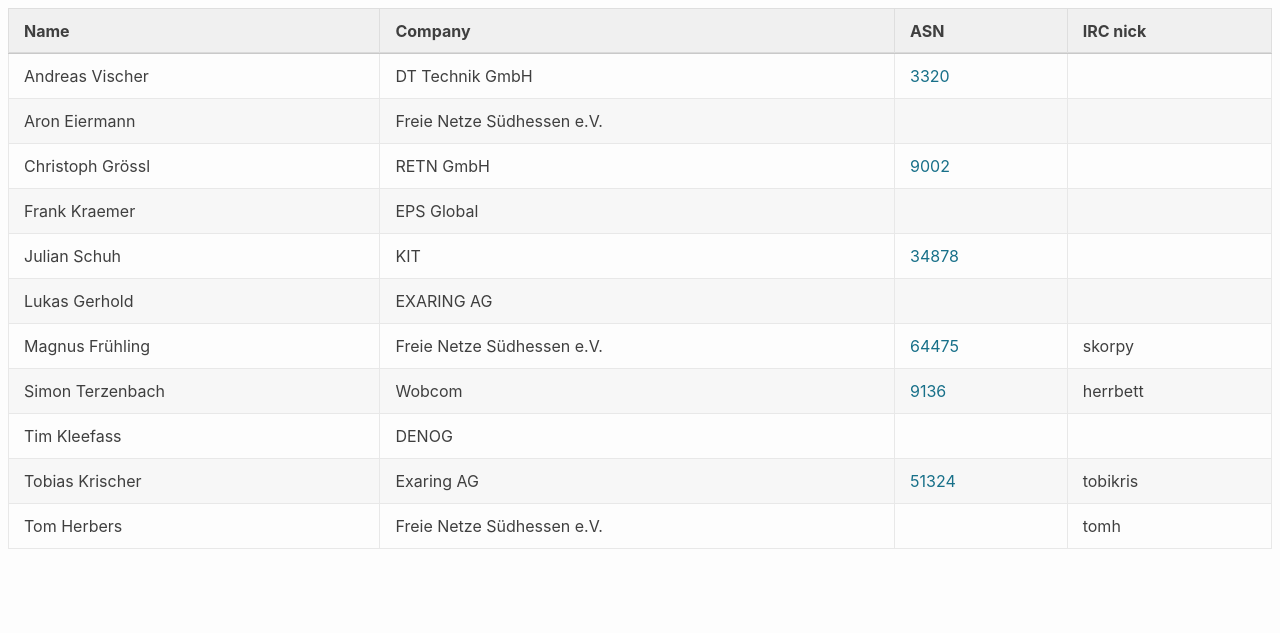
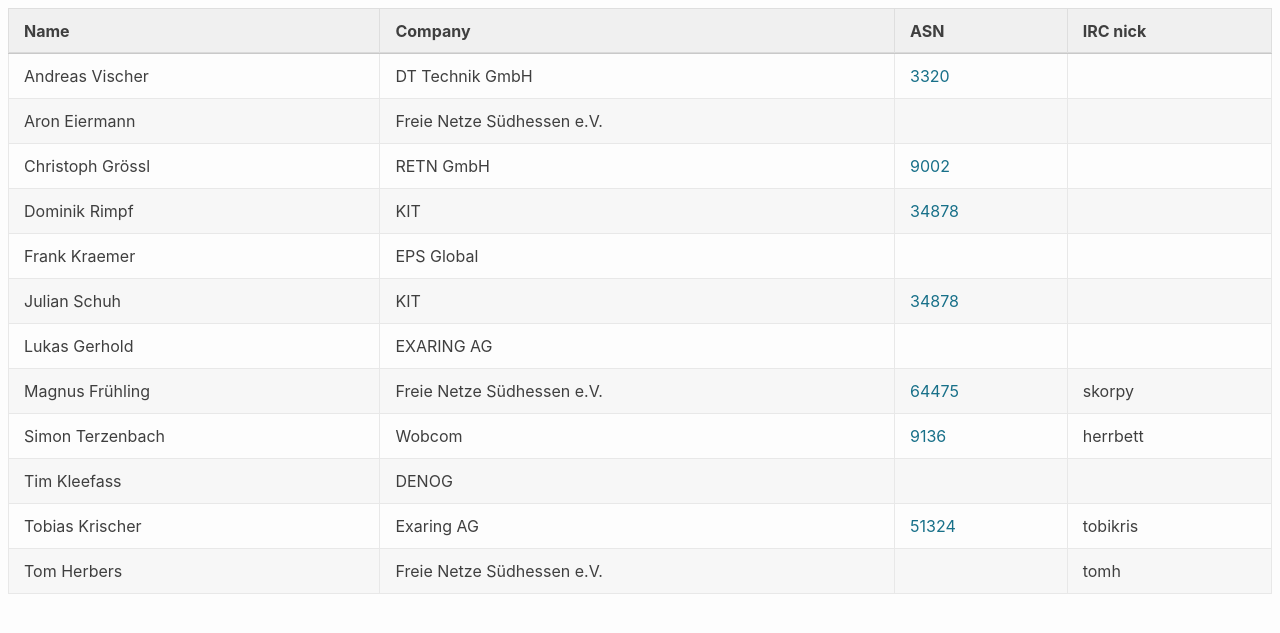
Before and after one commit to denog/pretix-attendeelist, a Jekyll site: the page built from meetup2023_04/index.markdown, in a window 1280 px wide. Shown: the top 633 px of the page. Built offline with Jekyll 4.4.1, drawn with Linux system fonts in a browser that asks for light colours.

Commit message:
Latest data: Wed May 10 01:49:12 UTC 2023

```diff
--- a/_data/attendees_denog_meetup_2023_04.json
+++ b/_data/attendees_denog_meetup_2023_04.json
@@ -16,6 +16,12 @@
     "company": "RETN GmbH",
     "irc": null,
     "asn": "9002"
+  },
+  {
+    "name": "Dominik Rimpf",
+    "company": "KIT",
+    "irc": null,
+    "asn": "34878"
   },
   {
     "name": "Frank Kraemer",
```
